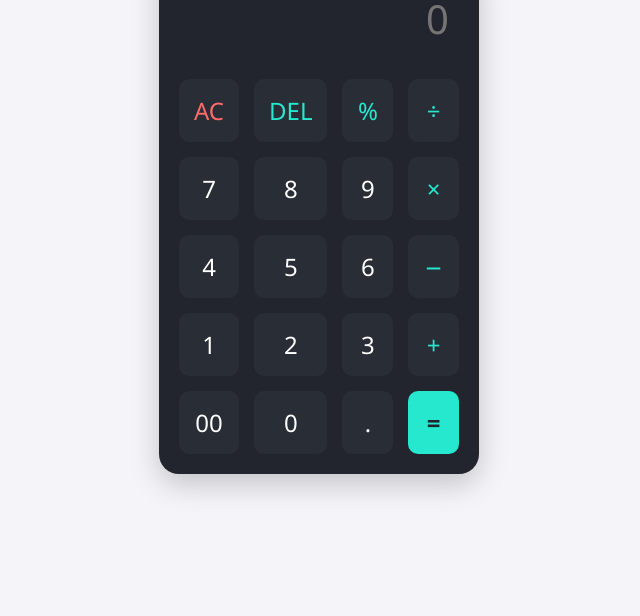
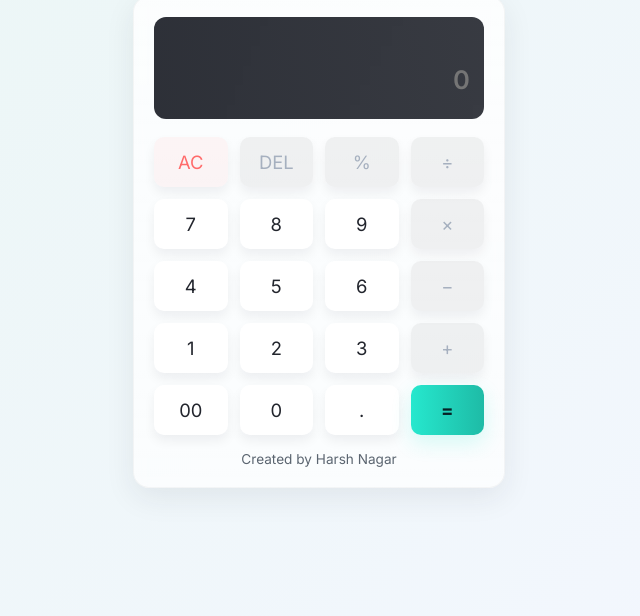
Before and after one commit to Harsh0675/Calculator, a plain HTML site: page index.html in a window 1280 px wide. Shown: the part 184-800 px from the top of the page, without its empty margins (321-961 px from the left). Drawn offline with Linux system fonts and the light colour scheme.

Commit message:
Modernize UI, add credit "Created by Harsh Nagar", and improve JS (keyboard, expression preview)

```diff
--- a/index.html
+++ b/index.html
@@ -4,13 +4,22 @@
     <meta charset="UTF-8">
     <meta name="viewport" content="width=device-width, initial-scale=1.0">
     <title>Modern Calculator</title>
+    <link href="https://fonts.googleapis.com/css2?family=Inter:wght@300;400;600;700&display=swap" rel="stylesheet">
     <link rel="stylesheet" href="style.css">
 </head>
 <body>
-    <div class="calculator">
+    <div class="page">
+        <header class="header">
+            <h1>Calculator</h1>
+        </header>
+
+        <main>
+            <div class="calculator" role="application" aria-label="Calculator">
                 <div class="display">
-            <input type="text" id="result" disabled placeholder="0">
+                    <div id="expression" class="expression" aria-hidden="true"></div>
+                    <input type="text" id="result" disabled placeholder="0" aria-label="Result">
                 </div>
+
                 <div class="buttons">
                     <button class="btn operator clear" onclick="clearDisplay()">AC</button>
                     <button class="btn operator" onclick="deleteLast()">DEL</button>
@@ -37,7 +46,12 @@
                     <button class="btn" onclick="appendValue('.')">.</button>
                     <button class="btn equal" onclick="calculateResult()">=</button>
                 </div>
+
+                <div class="credit">Created by Harsh Nagar</div>
             </div>
+        </main>
+    </div>
+
     <script src="script.js"></script>
 </body>
 </html>
--- a/script.js
+++ b/script.js
@@ -68,7 +68,7 @@ function updateExpression(){
 // Keyboard support
 document.addEventListener('keydown', (event) => {
     const key = event.key;
-    if (/[0-9\+\-\*\/\.%]/.test(key)) {
+    if (/[0-9\+\-\*\/\.\%]/.test(key)) {
         appendValue(key);
     } else if (key === 'Enter') {
         event.preventDefault();
--- a/style.css
+++ b/style.css
@@ -1,8 +1,18 @@
+/* Modernized styles for the Calculator */
 * {
     margin: 0;
     padding: 0;
     box-sizing: border-box;
-    font-family: 'Segoe UI', Tahoma, Geneva, Verdana, sans-serif;
+    font-family: 'Inter', 'Segoe UI', Tahoma, Geneva, Verdana, sans-serif;
+}
+
+:root{
+    --bg-1: #eaf6f4;
+    --bg-2: #f4f7ff;
+    --card: rgba(255,255,255,0.06);
+    --accent: #26e8ce;
+    --accent-2: #1ebba6;
+    --muted: #a6b0bf;
 }
 
 body {
@@ -10,70 +20,117 @@ body {
     justify-content: center;
     align-items: center;
     min-height: 100vh;
-    background-color: #f4f4f9;
+    background: linear-gradient(135deg, var(--bg-1) 0%, var(--bg-2) 100%);
+}
+
+.page{
+    width: 100%;
+    max-width: 420px;
+    padding: 24px;
+}
+
+.header{
+    text-align: center;
+    margin-bottom: 12px;
+}
+
+.header h1{
+    font-weight: 600;
+    color: #22252d;
+    letter-spacing: -0.5px;
 }
 
 .calculator {
-    width: 320px;
-    background-color: #22252d;
-    border-radius: 20px;
+    width: 100%;
+    background: linear-gradient(180deg, rgba(255,255,255,0.8), rgba(255,255,255,0.7));
+    border-radius: 16px;
     padding: 20px;
-    box-shadow: 0 10px 30px rgba(0, 0, 0, 0.2);
+    box-shadow: 0 10px 30px rgba(34,37,45,0.08);
+    backdrop-filter: blur(6px);
+    border: 1px solid rgba(34,37,45,0.04);
+}
+
+.display {
+    width: 100%;
+    background: linear-gradient(90deg, rgba(34,37,45,0.95), rgba(34,37,45,0.9));
+    border-radius: 12px;
+    padding: 14px;
+    margin-bottom: 18px;
+    color: white;
+}
+
+.display .expression{
+    color: rgba(255,255,255,0.6);
+    font-size: 0.9rem;
+    text-align: right;
+    min-height: 18px;
 }
 
 .display input {
     width: 100%;
-    height: 80px;
+    height: 56px;
     border: none;
-    background-color: #22252d;
+    background: transparent;
     color: #ffffff;
     text-align: right;
-    font-size: 2.5rem;
-    padding: 10px;
-    margin-bottom: 20px;
+    font-size: 1.6rem;
+    font-weight: 600;
+    padding-top: 6px;
     outline: none;
 }
 
 .buttons {
     display: grid;
     grid-template-columns: repeat(4, 1fr);
-    gap: 15px;
+    gap: 12px;
 }
 
 .btn {
-    padding: 15px;
-    font-size: 1.5rem;
+    padding: 14px;
+    font-size: 1.15rem;
     border: none;
     border-radius: 10px;
-    background-color: #292d36;
-    color: #ffffff;
+    background: #ffffff;
+    color: #22252d;
     cursor: pointer;
-    transition: background-color 0.2s, transform 0.1s;
+    transition: transform 0.08s ease, box-shadow 0.12s ease;
+    box-shadow: 0 6px 12px rgba(16,24,40,0.06);
 }
 
-.btn:active {
-    transform: scale(0.95);
+.btn:active{
+    transform: translateY(2px) scale(0.995);
 }
 
-.btn:hover {
-    background-color: #3f4451;
+.btn:hover{
+    box-shadow: 0 10px 20px rgba(16,24,40,0.08);
 }
 
-.operator {
-    color: #26e8ce;
-    background-color: #292d36;
+.operator{
+    background: rgba(34,37,45,0.06);
+    color: var(--muted);
 }
 
-.clear {
+.clear{
     color: #ff6b6b;
+    background: rgba(255,107,107,0.06);
 }
 
-.equal {
-    background-color: #26e8ce;
-    color: #22252d;
-    font-weight: bold;
+.equal{
+    background: linear-gradient(90deg, var(--accent), var(--accent-2));
+    color: #072125;
+    font-weight: 700;
+    box-shadow: 0 8px 20px rgba(38,232,206,0.18);
 }
 
-.equal:hover {
-    background-color: #1ebba6;
+.credit{
+    margin-top: 16px;
+    text-align: center;
+    color: #5b6570;
+    font-size: 0.85rem;
 }
+
+@media (max-width:420px){
+    .page{padding:14px}
+    .display input{font-size:1.4rem}
+    .btn{padding:12px;font-size:1rem}
+}
```
Lines whose indentation alone changed are shown as unchanged.
